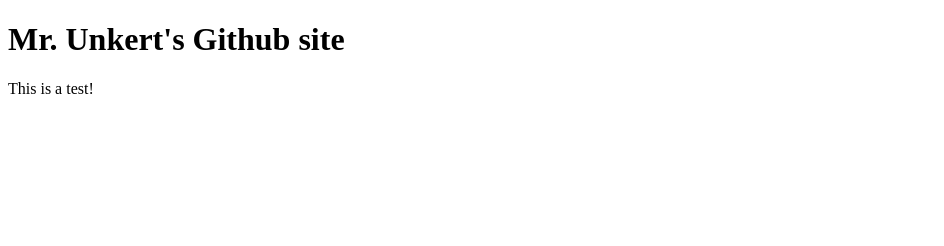
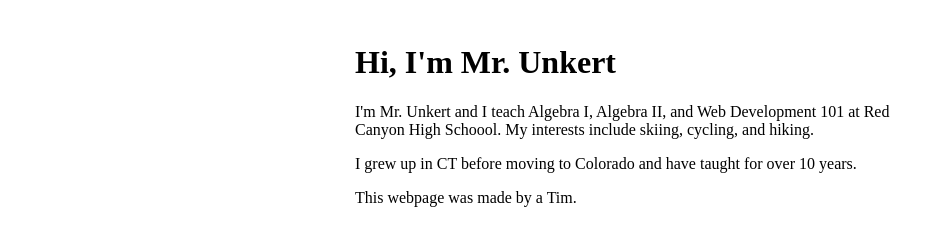
Before and after one commit to MrUnkert/MrUnkert.github.io, a plain HTML site: page index.html in a window 1280 px wide. Shown: the whole page, without its empty margins (0-944 px from the left). Drawn offline with Linux system fonts and the light colour scheme.

Commit message:
updated index.html, centered page, added paragraph

```diff
--- a/index.html
+++ b/index.html
@@ -1,13 +1,32 @@
 <!DOCTYPE html>
-<html lang="en">
-<head>
-    <meta charset="UTF-8">
-    <meta http-equiv="X-UA-Compatible" content="IE=edge">
-    <meta name="viewport" content="width=device-width, initial-scale=1.0">
-    <title>Mr Unkert's Github Site</title>
-</head>
-<body>
-    <h1>Mr. Unkert's Github site</h1>
-    <p>This is a test!</p>
-</body>
+<html lang="en" dir="ltr">
+  <head>
+    <meta charset="utf-8">
+    <meta name="description" content="This is an evolving page as an example for my students">
+    <title>Home | MrUnkert.Github.io</title>
+    <style>
+      .container {
+        box-sizing: border-box;
+        padding: 15px;
+        margin-left: auto;
+        margin-right: auto;
+        max-width: 600px;
+      }
+    </style>
+  </head>
+  <body>
+    <div class="container">
+      <header>
+        <h1>Hi, I'm Mr. Unkert</h1>
+      </header>
+      <main>
+        <p>I'm Mr. Unkert and I teach Algebra I, Algebra II, and Web Development 101
+        at Red Canyon High Schoool. My interests include skiing, cycling, and hiking.</p>
+        <p>I grew up in CT before moving to Colorado and have taught for over 10 years.</p>
+      </main>
+      <footer>
+        <p>This webpage was made by a Tim.</p>
+      </footer>
+    </div>
+  </body>
 </html>
```
